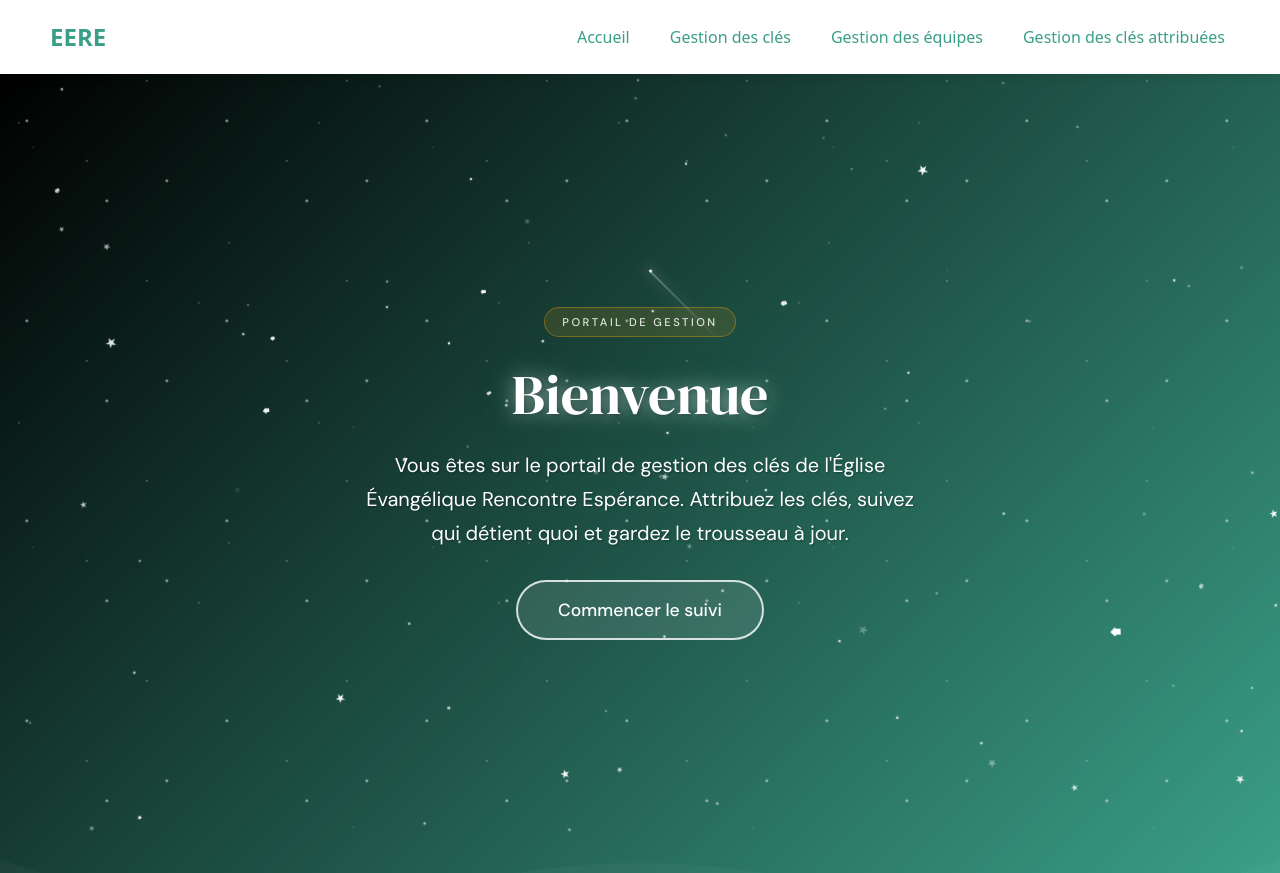
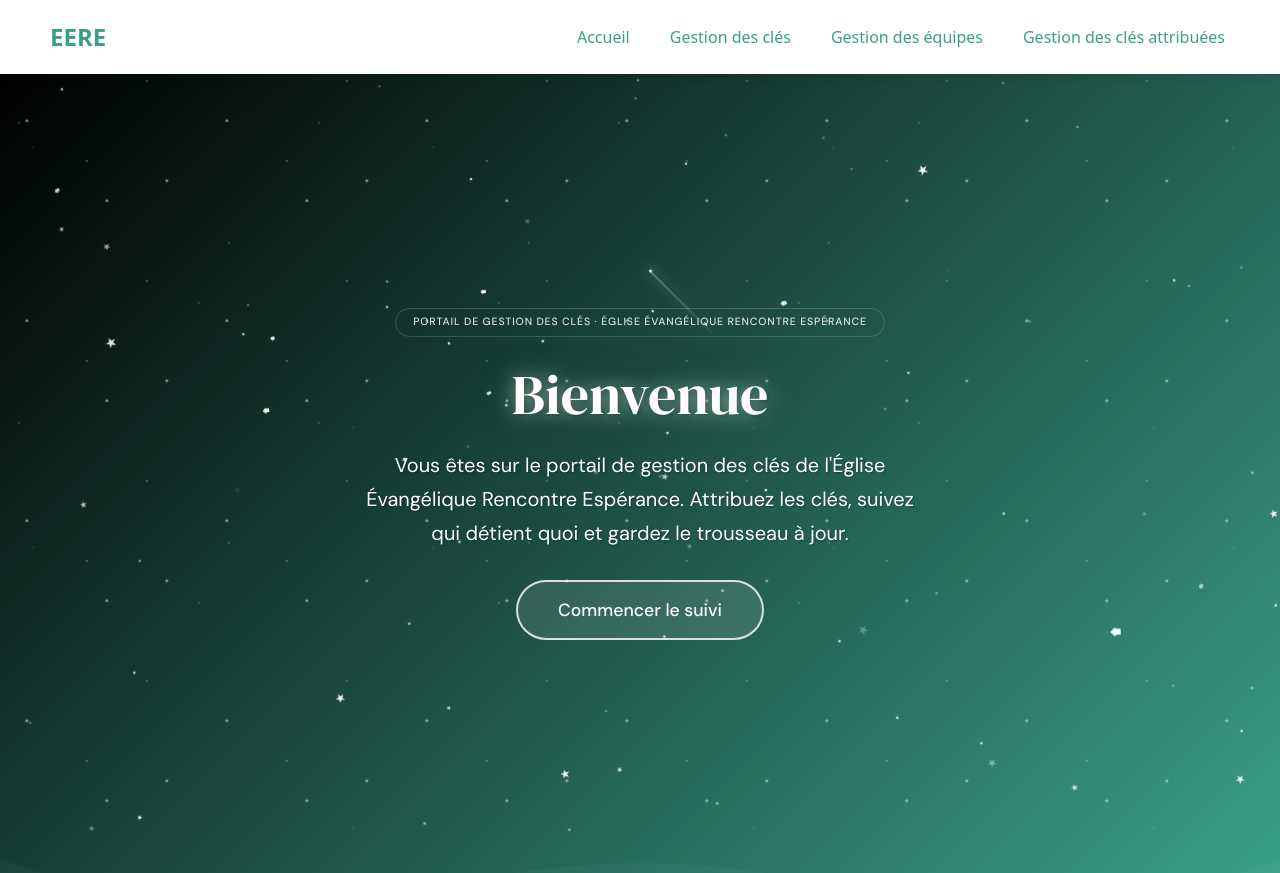
Before and after one commit to Dev9710/keys-management-eere, a Django app: template merchex/listings/templates/listings/home.html in a window 1280 px wide. Shown: the top 873 px of the page. Run offline with Django 4.2, Linux system fonts and the light colour scheme; the template is opened without the code that fills it, so the values that code supplies are empty.

Commit message:
Home : badge hero au fond transparent avec identité complète
- badge « Portail de gestion » → « Portail de gestion des clés · Église
  Évangélique Rencontre Espérance » sur une seule ligne (interlettrage
  réduit, nowrap)
- fond jaune retiré (transparent) et liseré blanc discret : le badge se
  fond avec l'animation étoilée du hero au lieu de trancher

```diff
--- a/merchex/listings/templates/listings/home.html
+++ b/merchex/listings/templates/listings/home.html
@@ -144,14 +144,15 @@
 .hero-badge {
     display: inline-block;
     padding: .35rem 1.1rem;
-    background: rgba(255,165,0,.12);
-    border: 1px solid rgba(255,165,0,.35);
+    background: transparent;
+    border: 1px solid rgba(255,255,255,.18);
     border-radius: 50px;
-    font-size: .7rem;
-    letter-spacing: .22em;
+    font-size: .66rem;
+    letter-spacing: .08em;
     text-transform: uppercase;
     color: rgba(255,255,255,.85);
     margin-bottom: 1.5rem;
+    white-space: nowrap;
     font-family: 'DM Sans', sans-serif;
     font-weight: 500;
     opacity: 0;
@@ -683,7 +684,7 @@
     </div>
 
     <div class="hero-content">
-        <div class="hero-badge" aria-hidden="true">Portail de gestion</div>
+        <div class="hero-badge" aria-hidden="true">Portail de gestion des clés · Église Évangélique Rencontre Espérance</div>
         <h1 class="hero-title">Bienvenue</h1>
         <p class="hero-description">Vous êtes sur le portail de gestion des clés de l'Église Évangélique Rencontre Espérance. Attribuez les clés, suivez qui détient quoi et gardez le trousseau à jour.</p>
         <button class="cta-button" onclick="window.location.href='{% url 'key_list' %}'">
```
